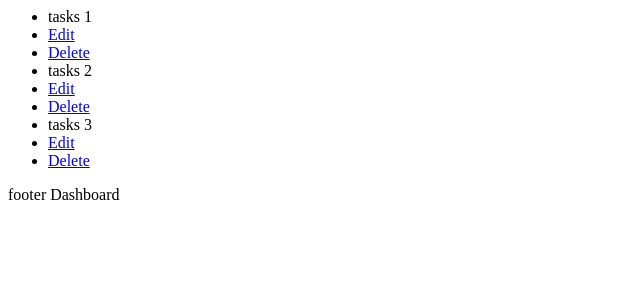
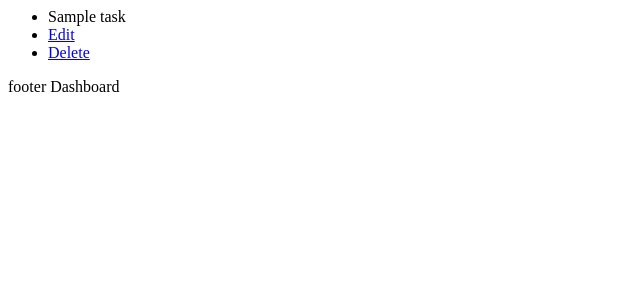
Before and after one commit to josuergmx/flask-base, a Flask app: page /tasks/ in a window 1280 px wide. Shown: the top 300 px of the page, without its empty margins (0-640 px from the left). Run offline with Flask 3, Linux system fonts and the light colour scheme; tables that the repository leaves empty hold one stand-in row (values such as "Sample post").

Commit message:
Formularios

```diff
--- a/app/myapp/tasks/controllers.py
+++ b/app/myapp/tasks/controllers.py
@@ -1,9 +1,12 @@
-from flask import Blueprint, render_template, request, redirect, url_for
+import os
+from flask import Blueprint, render_template, request, redirect, url_for, current_app
 from myapp.tasks import operationsCRUD
+from myapp.tasks import forms
+from myapp import config
+from werkzeug.utils import secure_filename
+
 
 taskRoute = Blueprint('tasks', __name__, url_prefix='/tasks')
-
-task_list = ['tasks 1', 'tasks 2', 'tasks 3']
 
 #Creacion de rutas en el modulo rutas
 @taskRoute.route('/')
@@ -12,7 +15,7 @@ def index():
     #print(operationsCRUD.getAll()[1].name)
     #print(operationsCRUD.delete(1))
     print(operationsCRUD.pagination().items)
-    return render_template('dashboard/task/index.html', tasks=task_list)
+    return render_template('dashboard/task/index.html', tasks=operationsCRUD.getAll())
 
 @taskRoute.route('/<int:id>')
 def show(id:int):
@@ -22,22 +25,39 @@ def show(id:int):
 def delete(id:int):
 
     if id is not None and id is not "":
-        del task_list[id]
+        operationsCRUD.delete(id)
         return redirect(url_for('tasks.index'))
 
 @taskRoute.route('/create', methods=('GET','POST'))
 def create():
-    task = request.form.get('task')
-    if task is not None and task is not "":
-        task_list.append(task)
-        return redirect(url_for('tasks.index'))
-    return render_template('dashboard/task/create.html')
+
+    form = forms.Task()
+    #se aplican las validaciones
+    if form.validate_on_submit():
+       operationsCRUD.create(form.name.data)
+
+    return render_template('dashboard/task/create.html', form=form)
 
 @taskRoute.route('/update/<int:id>', methods=['GET','POST'])
 def update(id:int):
-    task = request.form.get('task')
-    if task is not None and task is not "":
-        task_list[id] = task
+
+    task = operationsCRUD.getById(id, True)
+    form = forms.Task()
+
+    if request.method == 'GET':
+        form.name.data = task.name
+
+    if form.validate_on_submit():
+        operationsCRUD.update(id, form.name.data)
+
+        print(form.file.data)
+        print(form.file.data.filename)
+        f = form.file.data
+        if f and config.allowed_extensions_file(form.file.data.filename):
+
+            filename = secure_filename(f.filename)
+            f.save(os.path.join(current_app.instance_path, current_app.config['UPLOAD_FOLDER'], filename))
+
         return redirect(url_for('tasks.index'))
 
-    return render_template('dashboard/task/update.html')
+    return render_template('dashboard/task/update.html', form=form, id=id)
--- a/app/myapp/tasks/operationsCRUD.py
+++ b/app/myapp/tasks/operationsCRUD.py
@@ -4,9 +4,15 @@ from myapp.tasks import models
 
 from myapp import db
 
-def getById(id: int):
+def getById(id: int, show404=False):
     #task = db.session.query(models.Task).filter(models.Task.id == id).first()
-    task = db.session.query(models.Task).get(id)
+
+    if show404:
+        task = models.Task.query.get_or_404(id)
+    else:
+        task = db.session.query(models.Task).get(id)
+
+
     #task = models.Task.query.get_or_404(id)
     return task
 
@@ -34,7 +40,7 @@ def update(id:int, name: str):
 
 
 def delete(id:int):
-    taskdb = getById(id=id)
+    taskdb = getById(id=id, show404=True)
     db.session.delete(taskdb)
     db.session.commit()
 
--- a/app/myapp/templates/dashboard/task/create.html
+++ b/app/myapp/templates/dashboard/task/create.html
@@ -6,10 +6,7 @@
 {% block content%}
 
     <form action="" method="post">
-        <input type="text" name="task" id="">
-        <button type="submit"> Send </button>
+        {% include 'dashboard/task/_form.html' %}
     </form>
 
-
-
 {%endblock%}
--- a/app/myapp/templates/dashboard/task/index.html
+++ b/app/myapp/templates/dashboard/task/index.html
@@ -7,10 +7,10 @@
 
     <ul>
         {% for t in tasks %}
-        <li>{{ t }}</li>
+        <li>{{ t.name }}</li>
         {#<li><a href="/tasks/update/{{loop.index0}}"> Edit </a></li> Dentro del loop va obteniendo el index de cada iteracion#}
-        <li><a href="{{ url_for('tasks.update',id=loop.index0)}}"> Edit </a></li> {#Task es el nombre definido en el BluePrint del controller#}
-        <li><a href="{{ url_for('tasks.delete',id=loop.index0)}}"> Delete </a></li> {#Task es el nombre definido en el BluePrint del controller#}
+        <li><a href="{{ url_for('tasks.update',id=t.id)}}"> Edit </a></li> {#Task es el nombre definido en el BluePrint del controller#}
+        <li><a href="{{ url_for('tasks.delete',id=t.id)}}"> Delete </a></li> {#Task es el nombre definido en el BluePrint del controller#}
         {% endfor %}
     </ul>
 
```
Also changed, not shown: app/myapp/config.py (+18 -7 lines), app/myapp/tasks/forms.py (added, +9 -0 lines), app/myapp/templates/dashboard/task/_form.html (added, +32 -0 lines), app/myapp/templates/dashboard/task/update.html (+2 -5 lines), app/myapp/uploads/Radiant_Smile_Oasis_2.png (added).
